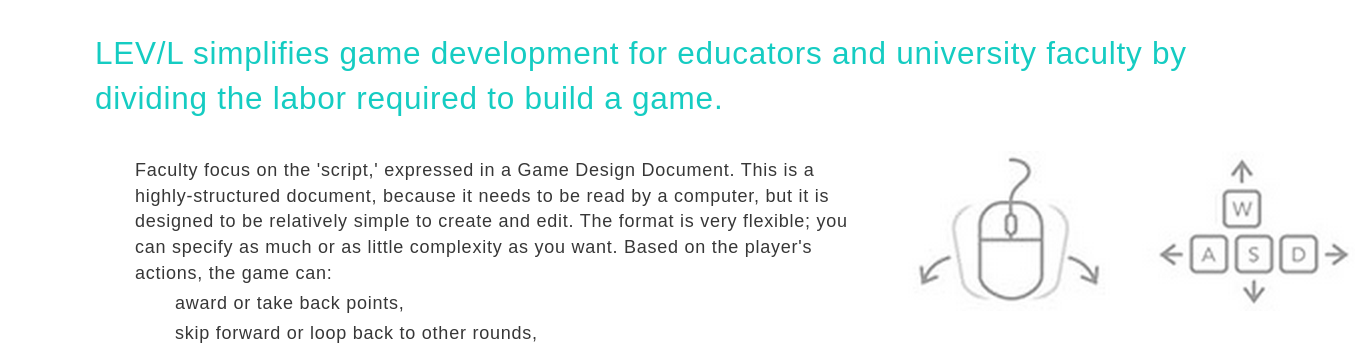
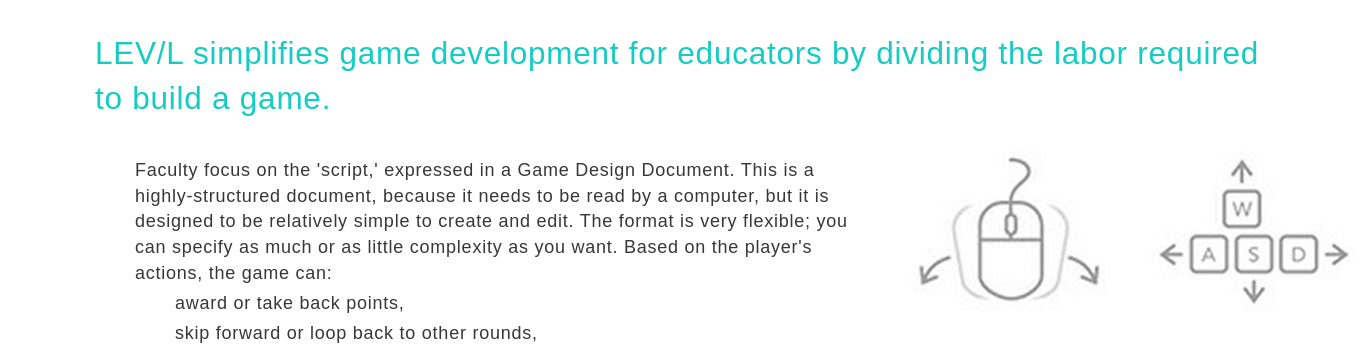
Before and after one commit to CNDLS/generic-game-host, a Django app: template templates/teams.html in a window 1360 px wide; the page is wider, and only the part inside the window is pictured. Shown: the part 65-417 px from the top of that part. Run offline with Django 3.2, Linux system fonts and the light colour scheme; the template is opened without the code that fills it, so the values that code supplies are empty; some libraries are stand-ins or nearby versions.

Commit message:
teams edit

```diff
--- a/templates/teams.html
+++ b/templates/teams.html
@@ -11,7 +11,7 @@
   <div class="row">
       <div class="col-lg-12">
         <p class="tagline">
-          LEV/L simplifies game development for educators and university faculty by dividing the labor required to build a game.
+          LEV/L simplifies game development for educators by dividing the labor required to build a game.
         </p>
     </div>
   </div>
```
